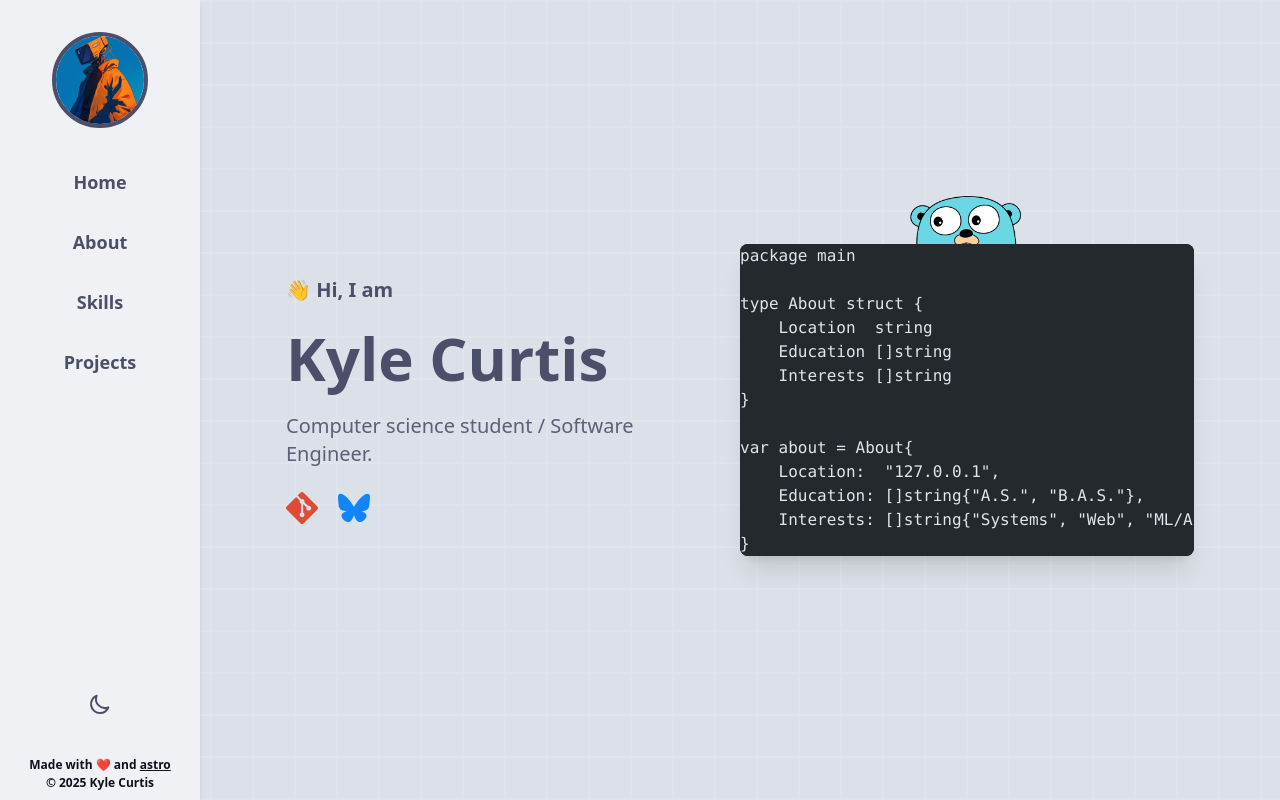
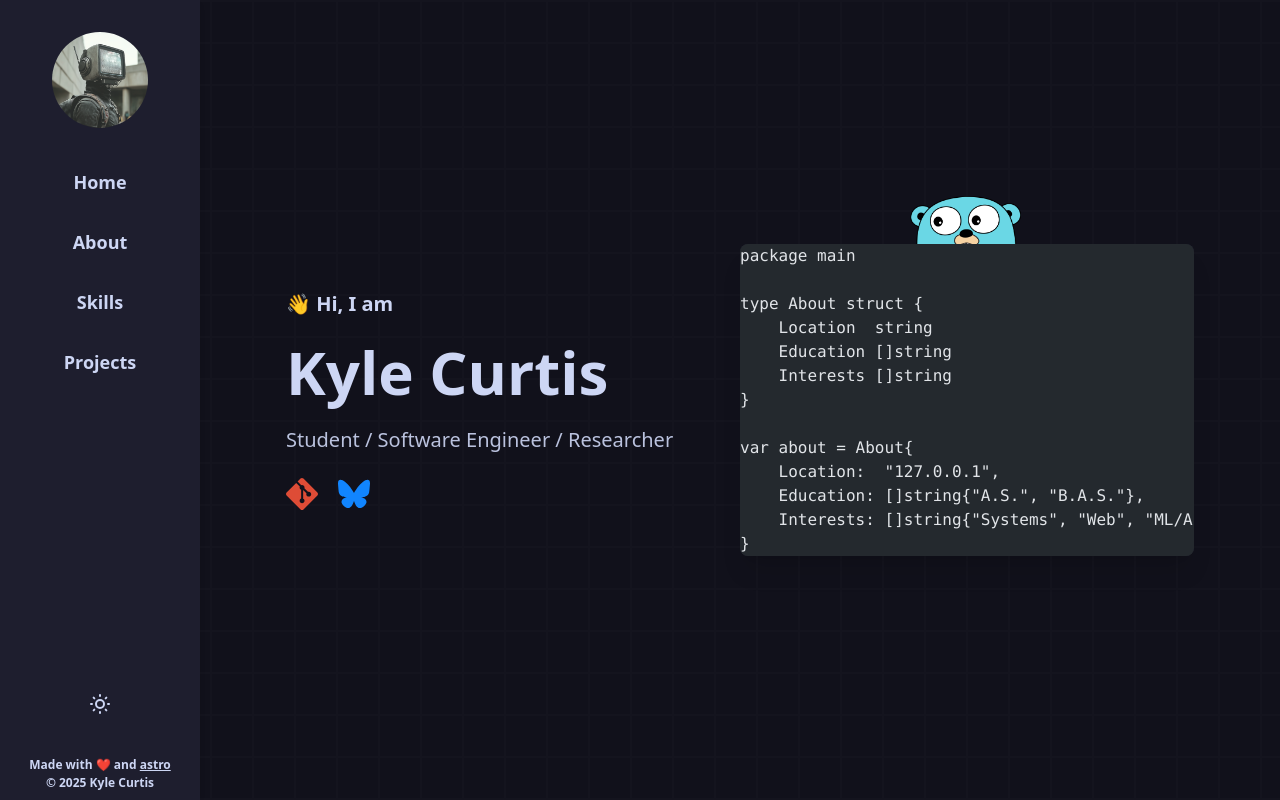
Before and after one commit to kylecurtis/website, an Astro site: page / in a window 1280 px wide. Shown: the top 800 px of the page. Built offline with nearby package versions, Linux system fonts and the light colour scheme; Astro itself is replaced by a stand-in of ours; code samples lack their colours.

Commit message:
Fix theme, nav, and hero

```diff
--- a/src/components/Hero.astro
+++ b/src/components/Hero.astro
@@ -6,7 +6,7 @@ import gopher from "../assets/gopher.png";
 
 const firstName = "Kyle";
 const lastName = "Curtis";
-const bio = "Computer science student / Software Engineer.";
+const bio = "Student / Software Engineer / Researcher";
 
 const sampleCode = `package main
 
@@ -27,7 +27,7 @@ var about = About{
   <div
     class="container mx-auto flex flex-col xl:flex-row items-center xl:justify-between gap-12"
   >
-    <!-- Text content -->
+    <!-- TEXT CONTENT -->
     <div class="w-full xl:w-1/2 space-y-6 mt-10 xl:mt-0">
       <p class="text-xl md:text-xl font-bold">👋 Hi, I am</p>
       <h1
@@ -51,15 +51,15 @@ var about = About{
       </div>
     </div>
 
-    <!-- Code block with Gopher -->
+    <!-- CODE BLOCK W/ GOPHER -->
     <div class="relative md:block w-full xl:w-1/2 mt-16 xl:mt-0">
-      <!-- Gopher Image -->
+      <!-- GOPHER IMAGE -->
       <Image
         src={gopher}
         alt="gopher"
         class="absolute -top-12 left-1/2 transform -translate-x-1/2 z-0 w-[100px] md:w-[120px]"
       />
-      <!-- Code Block -->
+      <!-- CODE BLOCK -->
       <div
         class="bg-[#1E1E2E] text-[#CDD6F4] p-0 rounded-lg shadow-xl overflow-x-auto relative z-10"
       >
--- a/src/components/ThemeToggle.astro
+++ b/src/components/ThemeToggle.astro
@@ -2,7 +2,7 @@
     class="theme-toggle p-2 rounded-lg hover:bg-[#e6e9ef] dark:hover:bg-[#181825]"
     aria-label="Toggle Theme"
 >
-    <!-- SUN ICON (FOR LIGHT MODE) -->
+    <!-- SUN ICON -->
     <svg
         class="w-6 h-6 hidden dark:block"
         fill="none"
@@ -16,7 +16,7 @@
             d="M12 3v1m0 16v1m9-9h-1M4 12H3m15.364 6.364l-.707-.707M6.343 6.343l-.707-.707m12.728 0l-.707.707M6.343 17.657l-.707.707M16 12a4 4 0 11-8 0 4 4 0 018 0z"
         ></path>
     </svg>
-    <!-- MOON ICON (FOR DARK MODE) -->
+    <!-- MOON ICON -->
     <svg
         class="w-6 h-6 block dark:hidden"
         fill="none"
@@ -32,38 +32,12 @@
     </svg>
 </button>
 
-<!-- THEME TOGGLE FUNCTIONALITY -->
 <script>
-    const theme = (() => {
-        if (typeof localStorage !== "undefined") {
-            const storedTheme = localStorage.getItem("theme") ?? "light";
-            return storedTheme;
-        }
-        if (window.matchMedia("(prefers-color-scheme: dark)").matches) {
-            return "dark";
-        }
-        return "light";
-    })();
-
-    if (theme === "light") {
-        document.documentElement.classList.remove("dark");
-    } else {
-        document.documentElement.classList.add("dark");
-    }
-
-    window.localStorage.setItem("theme", theme);
-
     const handleToggleClick = () => {
-        const element = document.documentElement;
-        element.classList.toggle("dark");
-
-        const isDark = element.classList.contains("dark");
-        localStorage.setItem("theme", isDark ? "dark" : "light");
+        document.documentElement.classList.toggle("dark");
     };
 
-    // QUERY SELECTOR ALL TO GET ALL THEME TOGGLE BUTTONS
-    const themeToggles = document.querySelectorAll(".theme-toggle");
-    themeToggles.forEach((toggle) => {
+    document.querySelectorAll(".theme-toggle").forEach((toggle) => {
         toggle.addEventListener("click", handleToggleClick);
     });
 </script>
--- a/src/components/VerticalNav.astro
+++ b/src/components/VerticalNav.astro
@@ -1,6 +1,6 @@
 ---
 import { Image } from "astro:assets";
-import pfp from "../assets/pfp.jpg";
+import pfp from "../assets/pfp.png";
 import ThemeToggle from "../components/ThemeToggle.astro";
 ---
 
@@ -11,7 +11,7 @@ import ThemeToggle from "../components/ThemeToggle.astro";
     <!-- Profile Circle -->
     <div class="flex items-center justify-center mb-6">
         <div
-            class="w-24 h-24 rounded-full overflow-hidden border-4 border-[#4c4f69] dark:border-[#cdd6f4]"
+            class="w-24 h-24 rounded-full overflow-hidden"
         >
             <Image
                 src={pfp}
--- a/src/layouts/Layout.astro
+++ b/src/layouts/Layout.astro
@@ -3,7 +3,7 @@ import VerticalNav from "../components/VerticalNav.astro";
 ---
 
 <!doctype html>
-<html lang="en">
+<html lang="en" class="dark">
     <head>
         <meta charset="UTF-8" />
         <meta name="viewport" content="width=device-width, initial-scale=1.0" />
```
Also changed, not shown: src/assets/pfp.jpg (deleted), src/assets/pfp.png (added).
